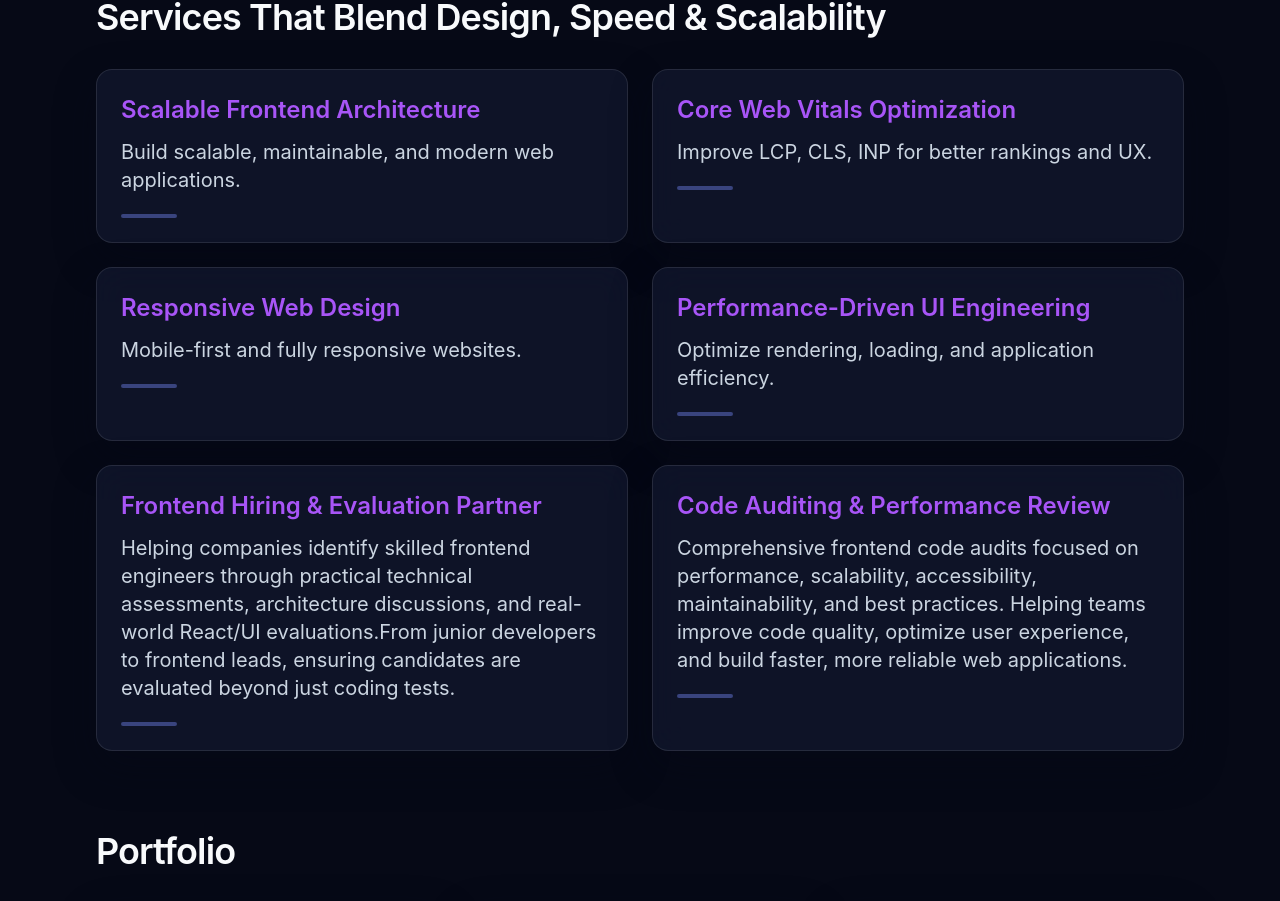
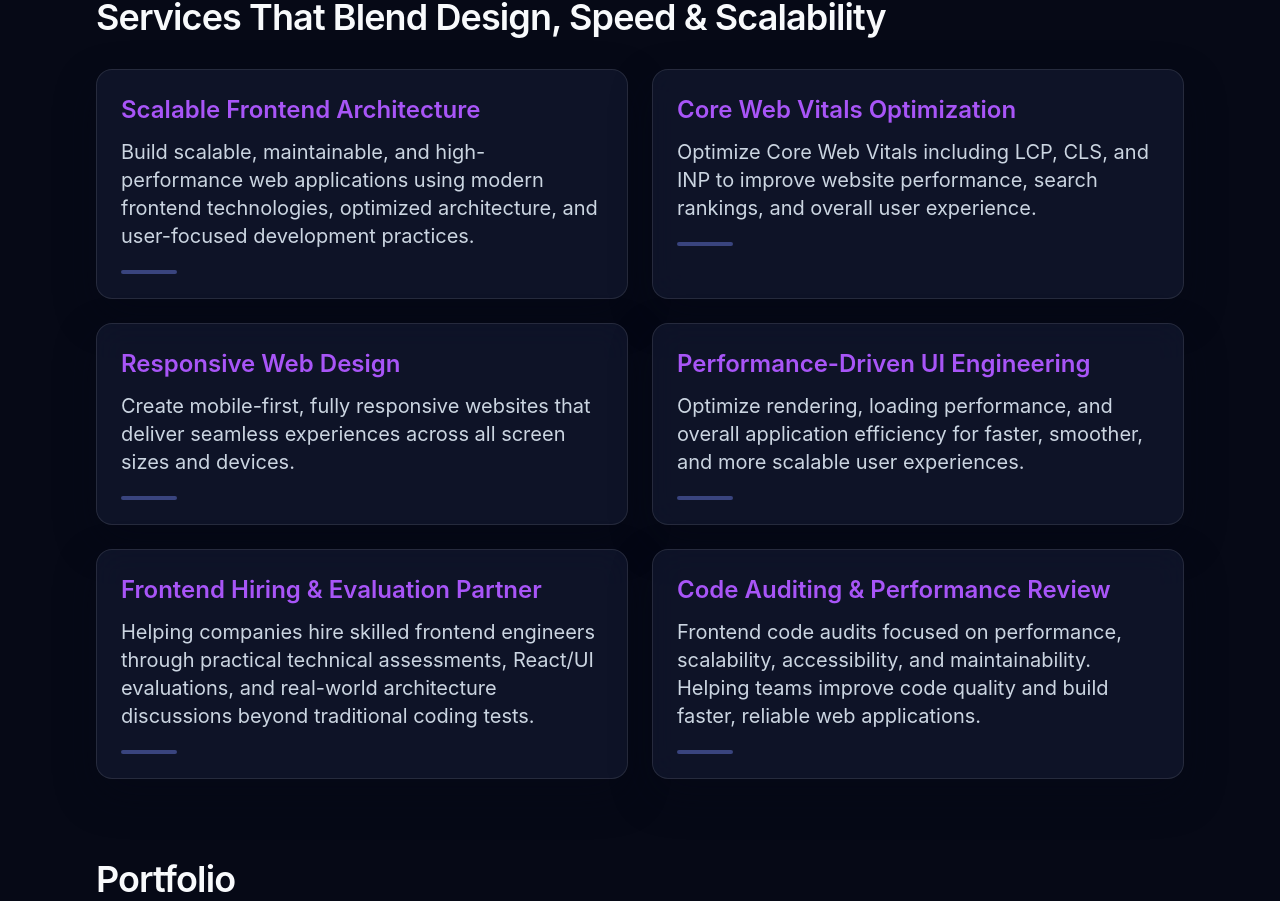
Before and after one commit to webcom2006-ux/Projects, a React (Vite) app in the folder pixelperfectcoding/: page / in a window 1280 px wide. Shown: the part 1282-2183 px from the top of the page. Built offline with nearby package versions, Linux system fonts and the light colour scheme.

Commit message:
conten updates 151

```diff
--- a/pixelperfectcoding/src/data/portfolioData.js
+++ b/pixelperfectcoding/src/data/portfolioData.js
@@ -26,30 +26,30 @@ export const stacks = [
 export const services = [
   {
     title: 'Scalable Frontend Architecture',
-    description: 'Build scalable, maintainable, and modern web applications.',
+    description: 'Build scalable, maintainable, and high-performance web applications using modern frontend technologies, optimized architecture, and user-focused development practices.',
     basePrice: 2200,
   },
   {
     title: 'Core Web Vitals Optimization',
-    description: 'Improve LCP, CLS, INP for better rankings and UX.',
+    description: 'Optimize Core Web Vitals including LCP, CLS, and INP to improve website performance, search rankings, and overall user experience.',
     basePrice: 1400,
   },
   {
     title: 'Responsive Web Design',
-    description: 'Mobile-first and fully responsive websites.',
+    description: 'Create mobile-first, fully responsive websites that deliver seamless experiences across all screen sizes and devices.',
     basePrice: 1200,
   },
   {
     title: 'Performance-Driven UI Engineering',
-    description: 'Optimize rendering, loading, and application efficiency.',
+    description: 'Optimize rendering, loading performance, and overall application efficiency for faster, smoother, and more scalable user experiences.',
     basePrice: 1300,
   },
   { title: 'Frontend Hiring & Evaluation Partner',
-    description: 'Helping companies identify skilled frontend engineers through practical technical assessments, architecture discussions, and real-world React/UI evaluations.From junior developers to frontend leads, ensuring candidates are evaluated beyond just coding tests.',
+    description: 'Helping companies hire skilled frontend engineers through practical technical assessments, React/UI evaluations, and real-world architecture discussions beyond traditional coding tests.',
     basePrice: 2000,
   },
   { title: 'Code Auditing & Performance Review',
-    description: 'Comprehensive frontend code audits focused on performance, scalability, accessibility, maintainability, and best practices. Helping teams improve code quality, optimize user experience, and build faster, more reliable web applications.',
+    description: 'Frontend code audits focused on performance, scalability, accessibility, and maintainability. Helping teams improve code quality and build faster, reliable web applications.',
     basePrice: 2000,
   }
 ]
```
